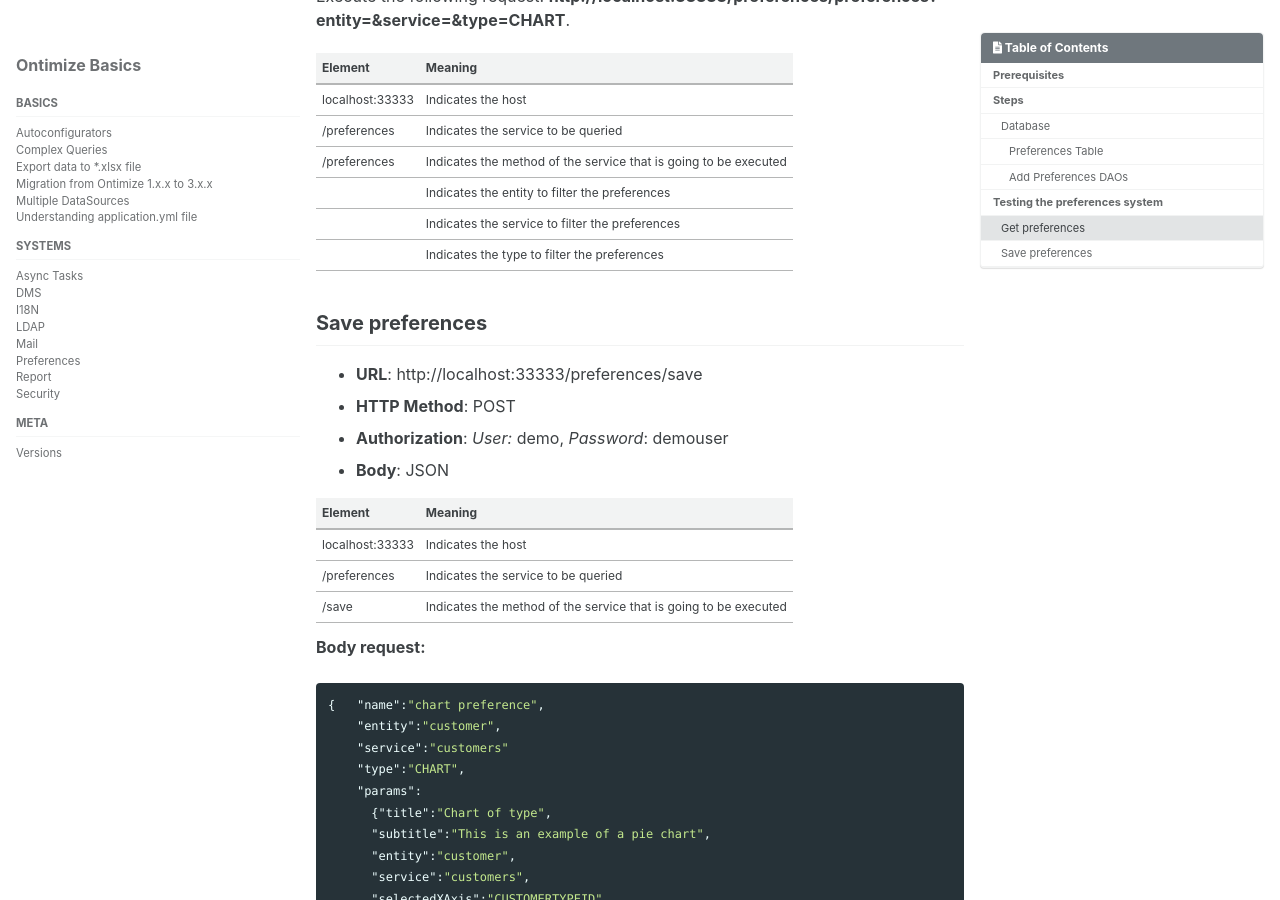
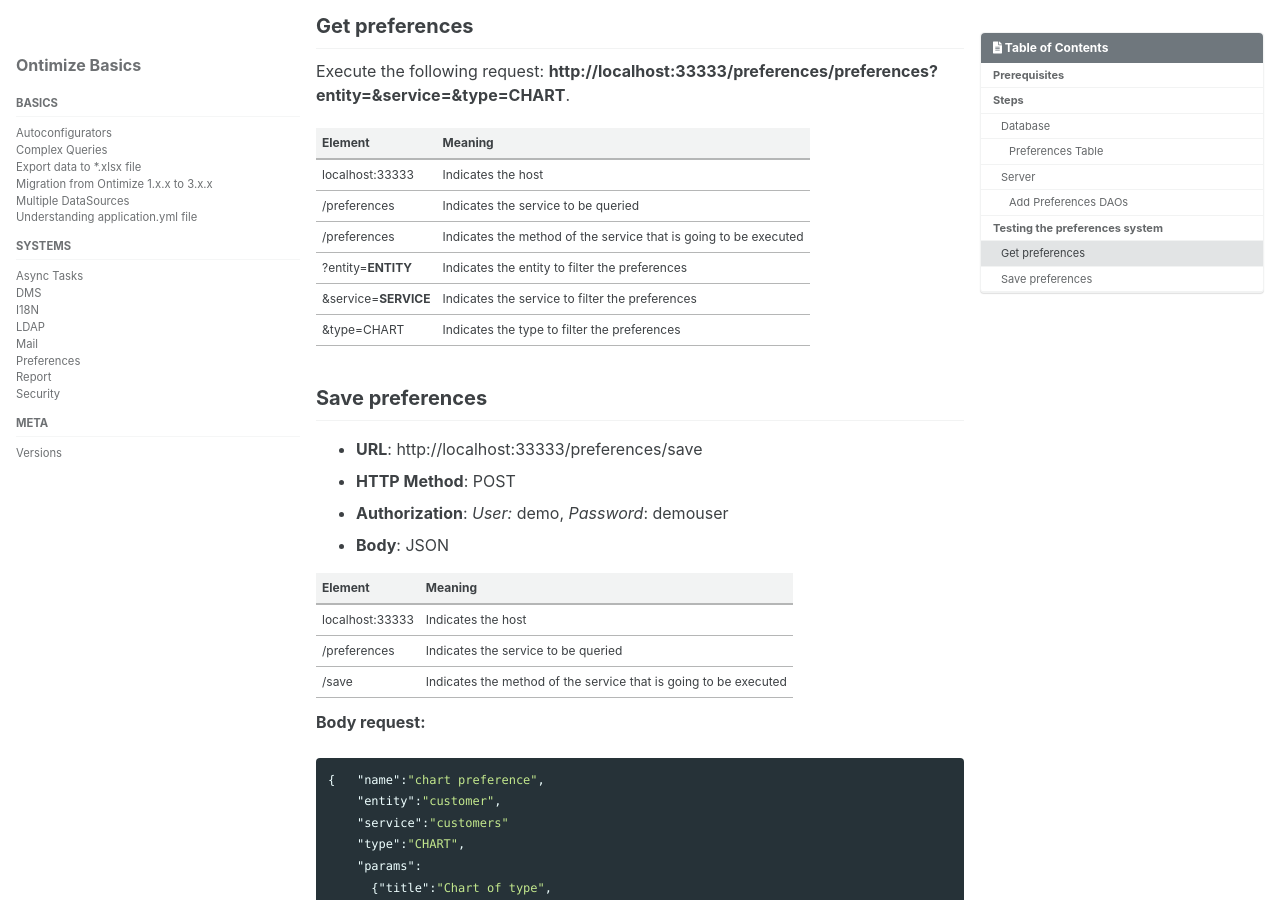
Before and after one commit to ontimize/ontimize-boot, a Jekyll site: the page built from _pages/basics_charts-on-demand.md, in a window 1280 px wide and 900 px high, scrolled down 2320 px. Built offline with Jekyll 4.4.1, drawn with Linux system fonts in a browser that asks for light colours; cached includes are drawn as plain includes.

Commit message:
modified preferences params

```diff
--- a/_pages/basics_charts-on-demand.md
+++ b/_pages/basics_charts-on-demand.md
@@ -54,6 +54,7 @@ With the database started, we create the new tables that will store the charts i
 CREATE TABLE PREFERENCES(ID INTEGER NOT NULL PRIMARY KEY,NAME VARCHAR(255),DESCRIPTION VARCHAR(255),PREFERENCES VARCHAR(5000),ENTITY VARCHAR(100), TYPE BIT)
 {% endhighlight %}
 
+## Server
 ### Add Preferences DAOs
 A specific DAO will be created for each of both tables in the system, and each of them will implement a different interface.
 
@@ -370,9 +371,9 @@ Execute the following request: **http://localhost:33333/preferences/preferences?
 | localhost:33333 | Indicates the host |
 | /preferences | Indicates the service to be queried |
 | /preferences | Indicates the method of the service that is going to be executed |
-| {{entity}} | Indicates the entity to filter the preferences |
-| {{service}} | Indicates the service to filter the preferences |
-| {{type}} | Indicates the type to filter the preferences |
+| ?entity=**ENTITY** | Indicates the entity to filter the preferences |
+| &service=**SERVICE** | Indicates the service to filter the preferences |
+| &type=CHART | Indicates the type to filter the preferences |
 
 ## Save preferences
 
```
Also changed, not shown: _pages/basics_report-on-demand.md (+3 -3 lines).
